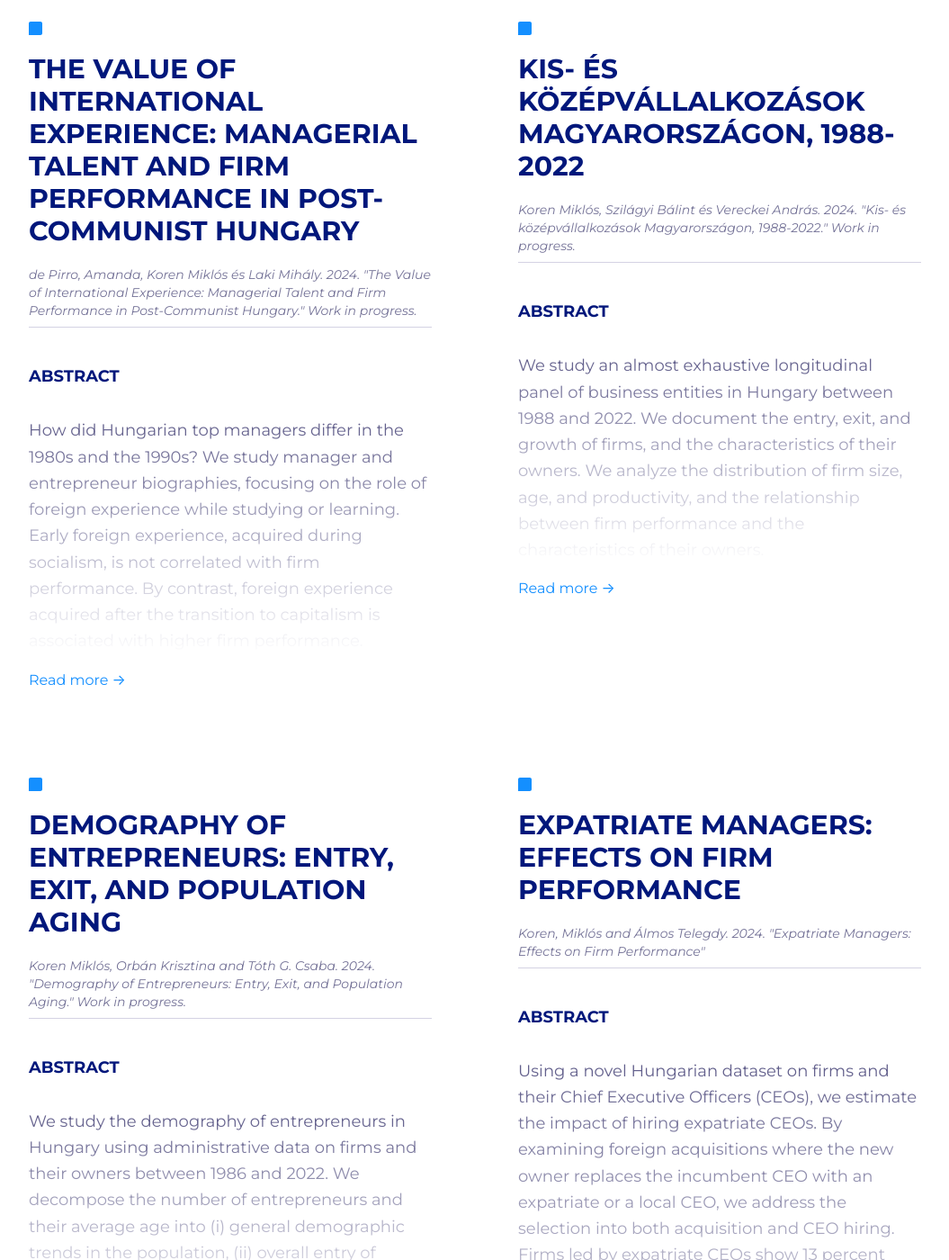
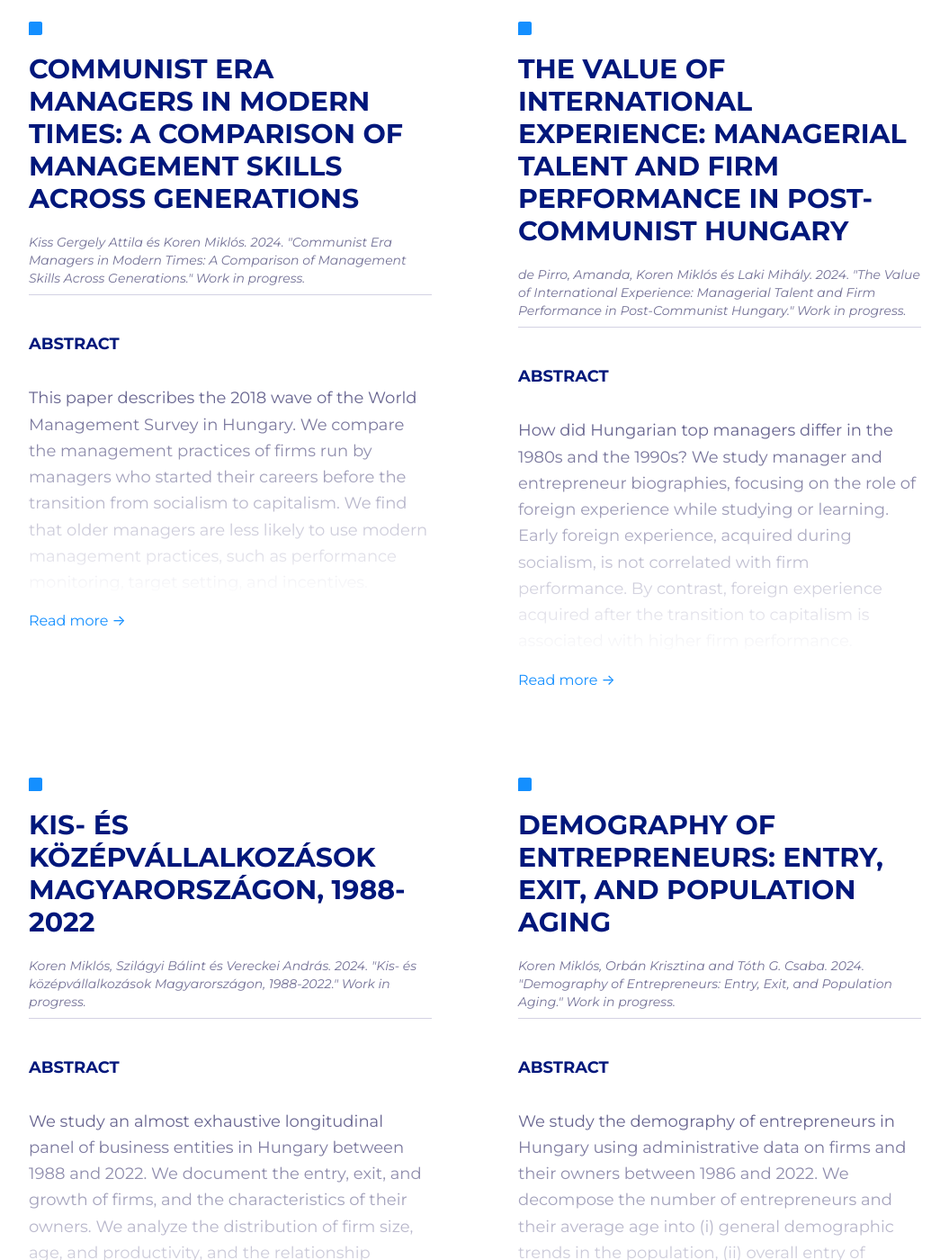
Before and after one commit to korenmiklos/macromanagers.eu, a Jekyll site: the page built from publications.md, in a window 1280 px wide and 1400 px high, scrolled down 372 px. Shown: the whole window at 90% size, without its empty margins (112-1167 px from the left). Built offline with Jekyll 4.4.1, drawn with Linux system fonts in a browser that asks for light colours; a script that is not in the unit is left out; comment, search, counter and statistics services are not loaded; some of the changed text lies outside the part shown.

Commit message:
Update from remote theme repository

```diff
--- /dev/null
+++ b/_publications/wms.md
@@ -0,0 +1,20 @@
+---
+cite: |-
+  Kiss Gergely Attila és Koren Miklós. 2024. "Communist Era Managers in Modern Times: A Comparison of Management Skills Across Generations."  Work in progress.
+statement: ""
+team:
+  - kissg
+  - koren
+grants:
+- erc-starting-2012
+- elvonal
+title: "Communist Era Managers in Modern Times: A Comparison of Management Skills Across Generations"
+date: 2024-11-01
+tags:
+  - working
+  - macromanagers
+description: "This paper describes the 2018 wave of the World Management Survey in Hungary. We compare the management practices of firms run by managers who started their careers before the transition from socialism to capitalism. We find that older managers are less likely to use modern management practices, such as performance monitoring, target setting, and incentives."
+
+---
+
+This paper describes the 2018 wave of the World Management Survey in Hungary. We compare the management practices of firms run by managers who started their careers before the transition from socialism to capitalism. We find that older managers are less likely to use modern management practices, such as performance monitoring, target setting, and incentives.
```
Also changed, not shown: _data/grants.yaml (+8 -8 lines).
